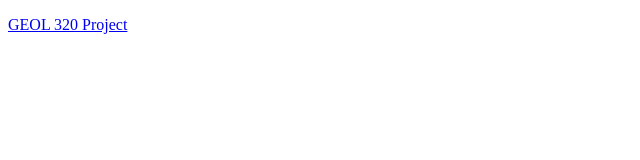
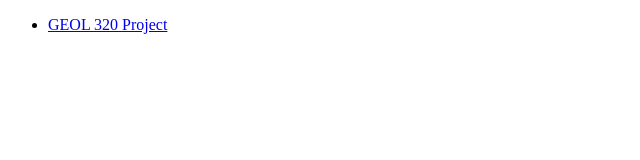
Before and after one commit to mcallinder/mcallinder.github.io, a plain HTML site: page index.html in a window 1280 px wide. Shown: the whole page, without its empty margins (0-640 px from the left). Drawn offline with Linux system fonts and the light colour scheme.

Commit message:
Update index.html

```diff
--- a/index.html
+++ b/index.html
@@ -4,6 +4,8 @@
         <title>mcallinder.com</title>
     </head>
     <body>
-        <p><a href="https://geol320-shqdp.ondigitalocean.app/">GEOL 320 Project</a></p>
+        <ul>
+            <li><a href="https://geol320-shqdp.ondigitalocean.app/">GEOL 320 Project</a></li>
+        </ul>
     </body>
 </html>
```
